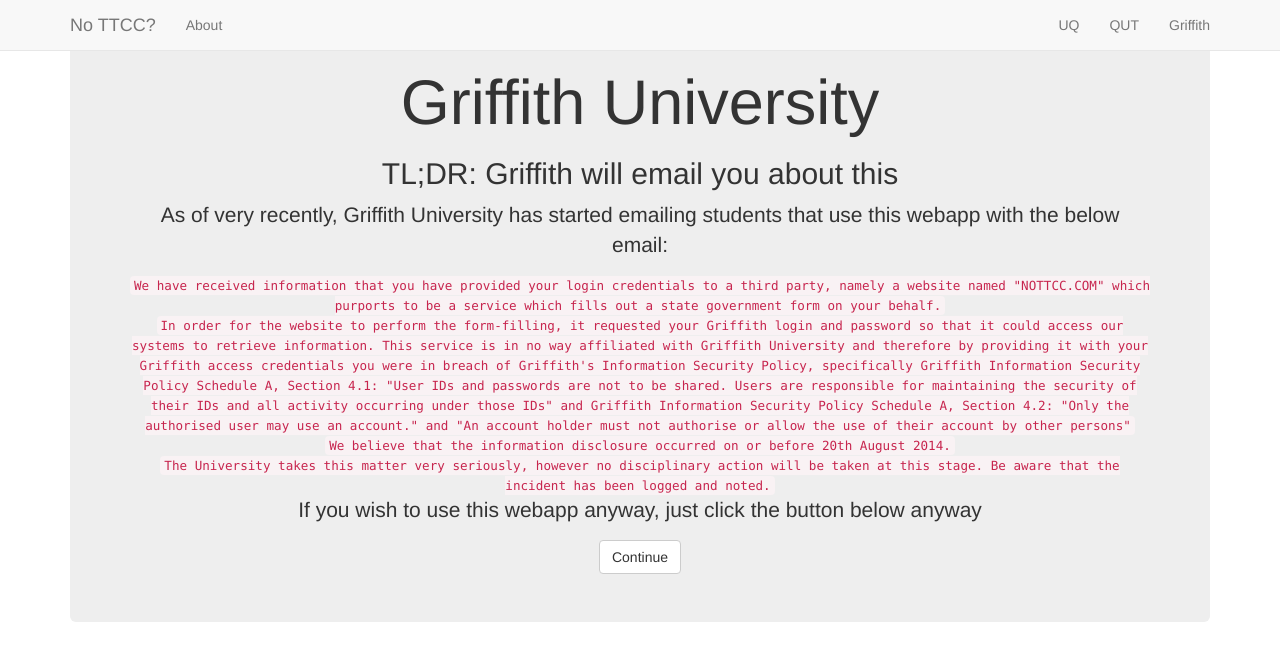
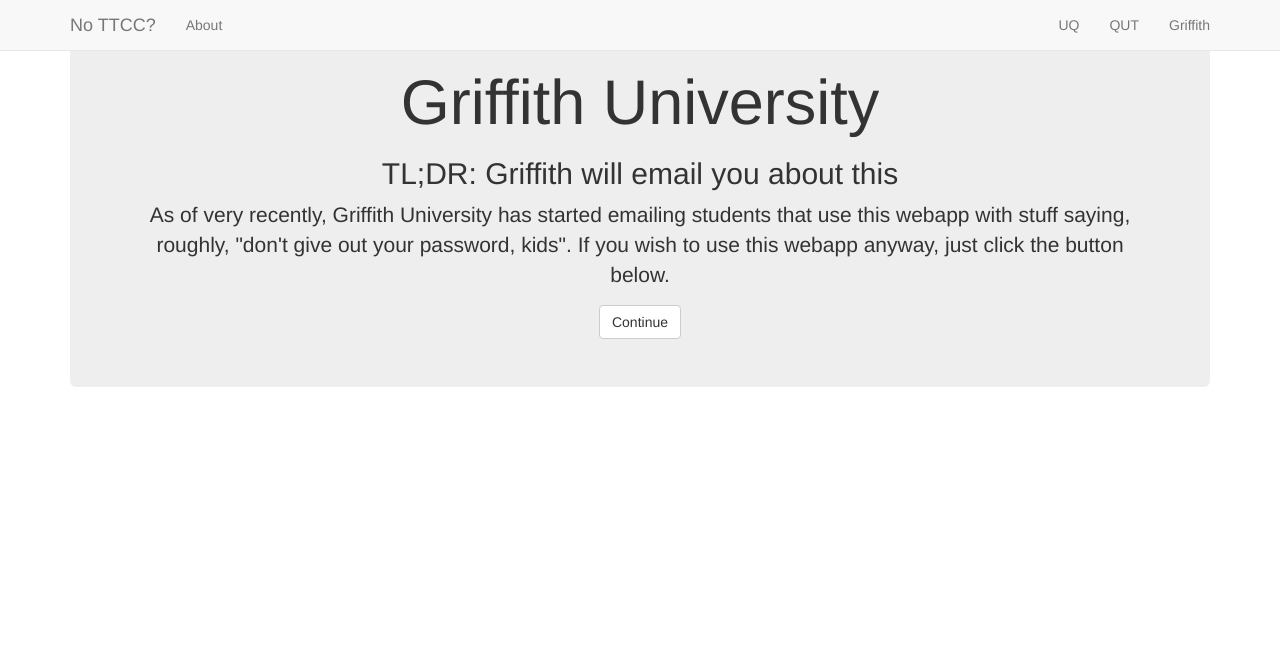
Before and after one commit to TRManderson/TranslinkAuth, a Python web app: template templates/grifwarning.mako in a window 1280 px wide. Shown: the top 661 px of the page. Run offline with Mako, Linux system fonts and the light colour scheme; the template is opened without the code that fills it, so the values that code supplies are empty; some libraries are stand-ins or nearby versions.

Commit message:
Modified Griffith warning

```diff
--- a/templates/grifwarning.mako
+++ b/templates/grifwarning.mako
@@ -1,14 +1,7 @@
 <%include file="header.mako"/>
 <h1>Griffith University</h1>
 <h2>TL;DR: Griffith will email you about this</h2>
-<p>As of very recently, Griffith University has started emailing students that use this webapp with the below email:</p>
-
-<div><code>We have received information that you have provided your login credentials to a third party, namely a website named "NOTTCC.COM" which purports to be a service which fills out a state government form on your behalf.</code></div>
-<div><code>In order for the website to perform the form-filling, it requested your Griffith login and password so that it could access our systems to retrieve information. This service is in no way affiliated with Griffith University and therefore by providing it with your Griffith access credentials you were in breach of Griffith's Information Security Policy, specifically Griffith Information Security Policy Schedule A, Section 4.1: "User IDs and passwords are not to be shared. Users are responsible for maintaining the security of their IDs and all activity occurring under those IDs" and Griffith Information Security Policy Schedule A, Section 4.2: "Only the authorised user may use an account." and "An account holder must not authorise or allow the use of their account by other persons"</code></div>
-<div><code>We believe that the information disclosure occurred on or before 20th August 2014.</code></div>
-<div><code>The University takes this matter very seriously, however no disciplinary action will be taken at this stage. Be aware that the incident has been logged and noted.</code></div>
-
-<p>If you wish to use this webapp anyway, just click the button below anyway</p>
+<p>As of very recently, Griffith University has started emailing students that use this webapp with stuff saying, roughly, "don't give out your password, kids". If you wish to use this webapp anyway, just click the button below.</p>
 <a class="btn btn-default" href="/gr">Continue</a>
 
 <%include file="footer.mako"/>
```
